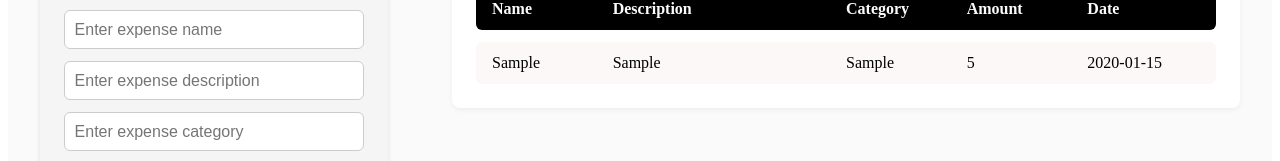
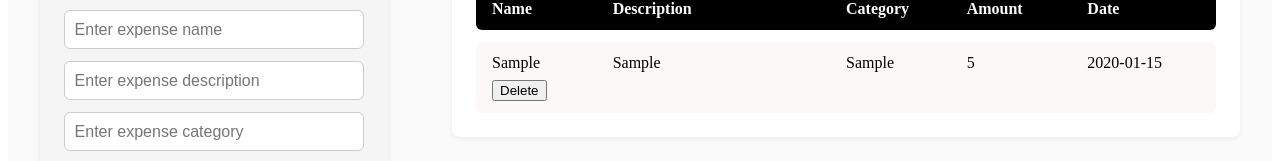
Before and after one commit to VanAug/expense_tracker, a React (Vite) app: page / in a window 1280 px wide. Both pictures are taken after typing "Sample", "Sample", "Sample", "5", "2020-01-15" into the empty fields and a click on the button "Submit". Shown: the part 354-515 px from the top of the page. Built offline with nearby package versions, Linux system fonts and the light colour scheme.

Commit message:
Delete Functionality

```diff
--- a/src/App.jsx
+++ b/src/App.jsx
@@ -11,13 +11,20 @@ function App() {
     setExpenses([...expenses, newExpense])
   }
 
+  const handleDelete = (id) => {
+    setExpenses(expenses.filter(expense => expense.id !== id
+    ))
+  }
   return (
     <div className="app-container">
       <Navbar />
 
       <div className="content-wrapper">
         <AddExpense onAddExpense={handleAddExpense}/>
-        <MainDisplay expenses={expenses} />
+        <MainDisplay
+          expenses={expenses}
+          onDelete={handleDelete}
+        />
       </div>
     </div>
   )
--- a/src/components/AddExpense.jsx
+++ b/src/components/AddExpense.jsx
@@ -19,6 +19,7 @@ function AddExpense({ onAddExpense }) {
     event.preventDefault()
     const newExpense = {
       ...formData,
+      id: Date.now(),
       amount: parseFloat(formData.amount)
     }
 
--- a/src/components/MainDisplay.jsx
+++ b/src/components/MainDisplay.jsx
@@ -1,7 +1,7 @@
 import React, { useState } from 'react'
 import Search from './Search'
 
-function MainDisplay({ expenses }) {
+function MainDisplay({ expenses, onDelete }) {
   const [search, setSearch] = useState("")
   const [sortByCriteria, setSortByCriteria] = useState("")
 
@@ -62,6 +62,14 @@ function MainDisplay({ expenses }) {
             <span>{expense.category}</span>
             <span>{expense.amount}</span>
             <span>{expense.date}</span>
+            <span>
+              <button
+                onClick={() => onDelete(expense.id)}
+                aria-label='Delete Expense'
+              >
+                Delete
+              </button>
+            </span>
           </div>
         ))}
 
```
